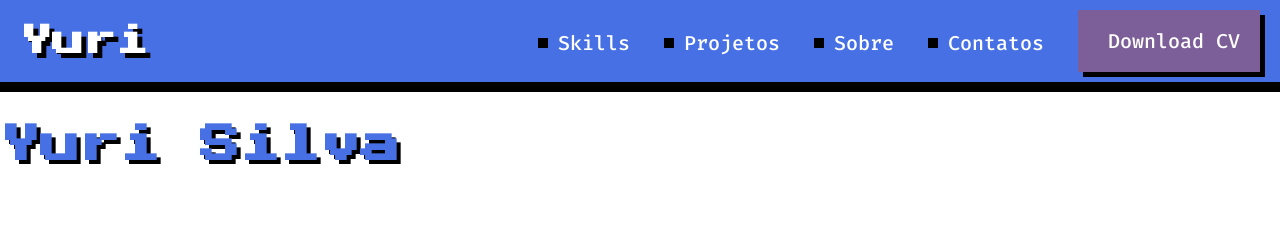
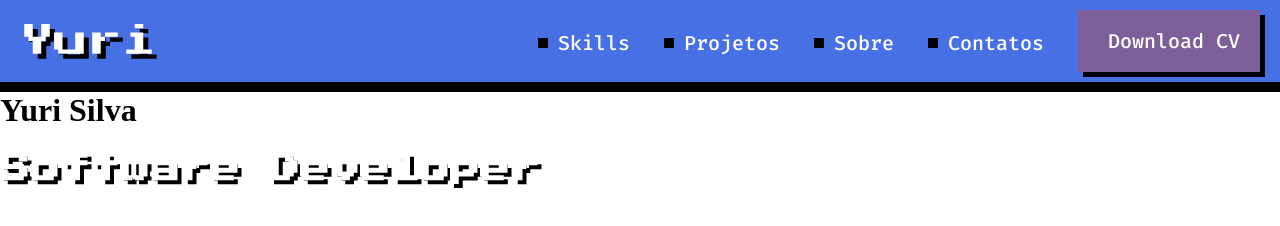
Before and after one commit to YuriSilvaaa/Portifolio, a plain HTML site: page index.html in a window 1280 px wide. Drawn offline with Linux system fonts and the light colour scheme.

Commit message:
Create the subtitle component

```diff
--- a/css/components/title.css
+++ b/css/components/subtitle.css
@@ -1,6 +1,6 @@
 h2{
+    font-size: 30px;
     font-family: 'Press Start 2P', sans-serif;
-    font-size: 40px;
-    color: #4670E4;
     text-shadow: 4px 4px 0 black;
+    color: white;
 }
--- a/css/main.css
+++ b/css/main.css
@@ -8,12 +8,12 @@ header {
     border-bottom: 10px solid #000;
     padding: 10px 20px;
 }
-/* Título */
-h1 {
+
+span.logo-texto {
     font-family: 'Press Start 2P', sans-serif;
     color: white;
     text-shadow: 5px 5px 0 black;
-
+    font-size: 34px;
 }
 
 nav {
--- a/index.html
+++ b/index.html
@@ -11,10 +11,11 @@
         <link rel="stylesheet" href="css/reset.css">
         <link rel="stylesheet" href="css/main.css">
         <link rel="stylesheet" href="css/components/title.css">
+        <link rel="stylesheet" href="css/components/subtitle.css">
     </head>
     <body>
         <header>
-            <h1>Yuri</h1>
+            <span class="logo-texto">Yuri</span>
             <nav>
                 <a href="" lang="en" >Skills</a>
                 <a href="" >Projetos</a>
@@ -24,6 +25,9 @@
 
             </nav>
         </header>
-        <h2>Yuri Silva</h2>
+
+        <h1>Yuri Silva</h1>
+
+        <h2>Software Developer</h2>
     </body>
 </html>
```
